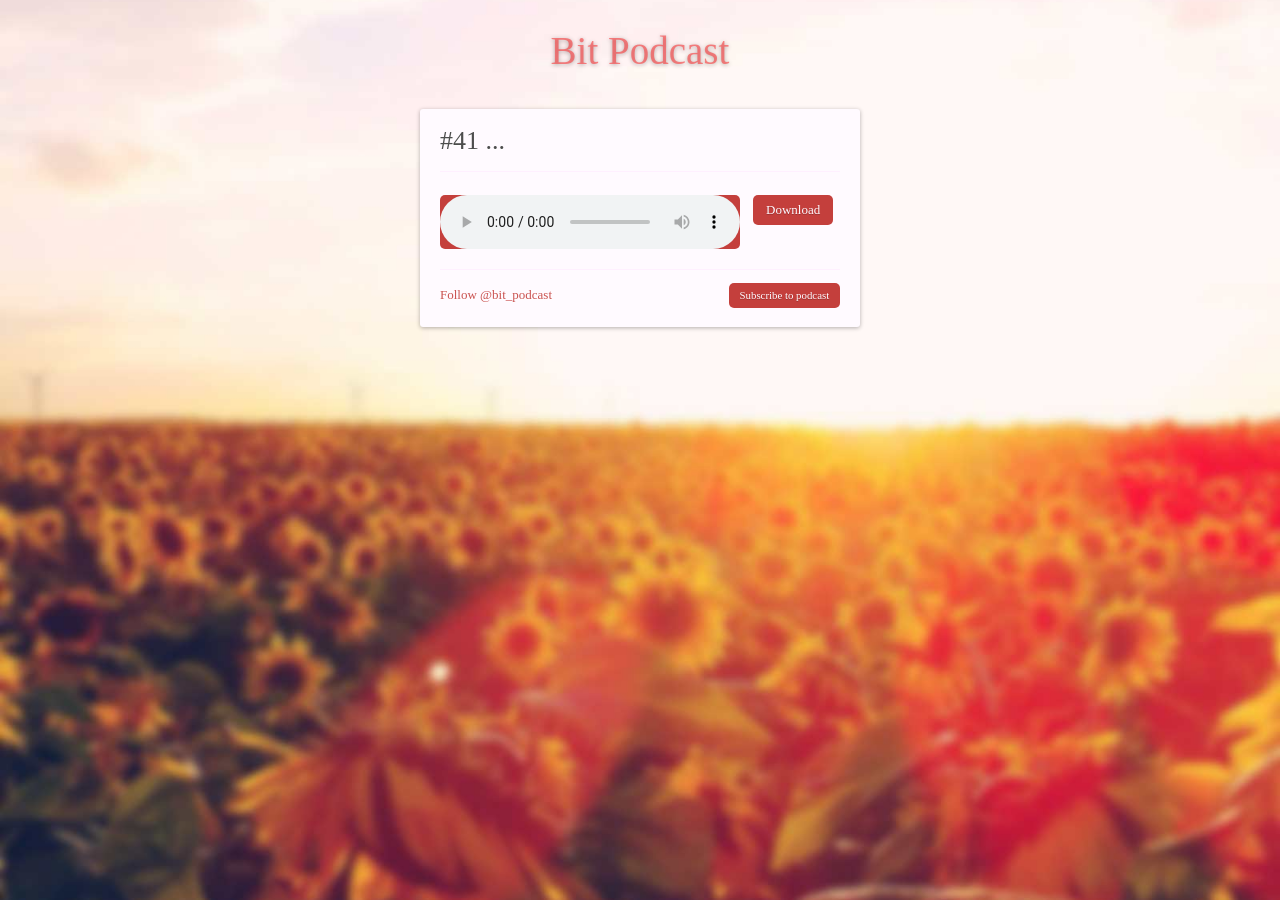
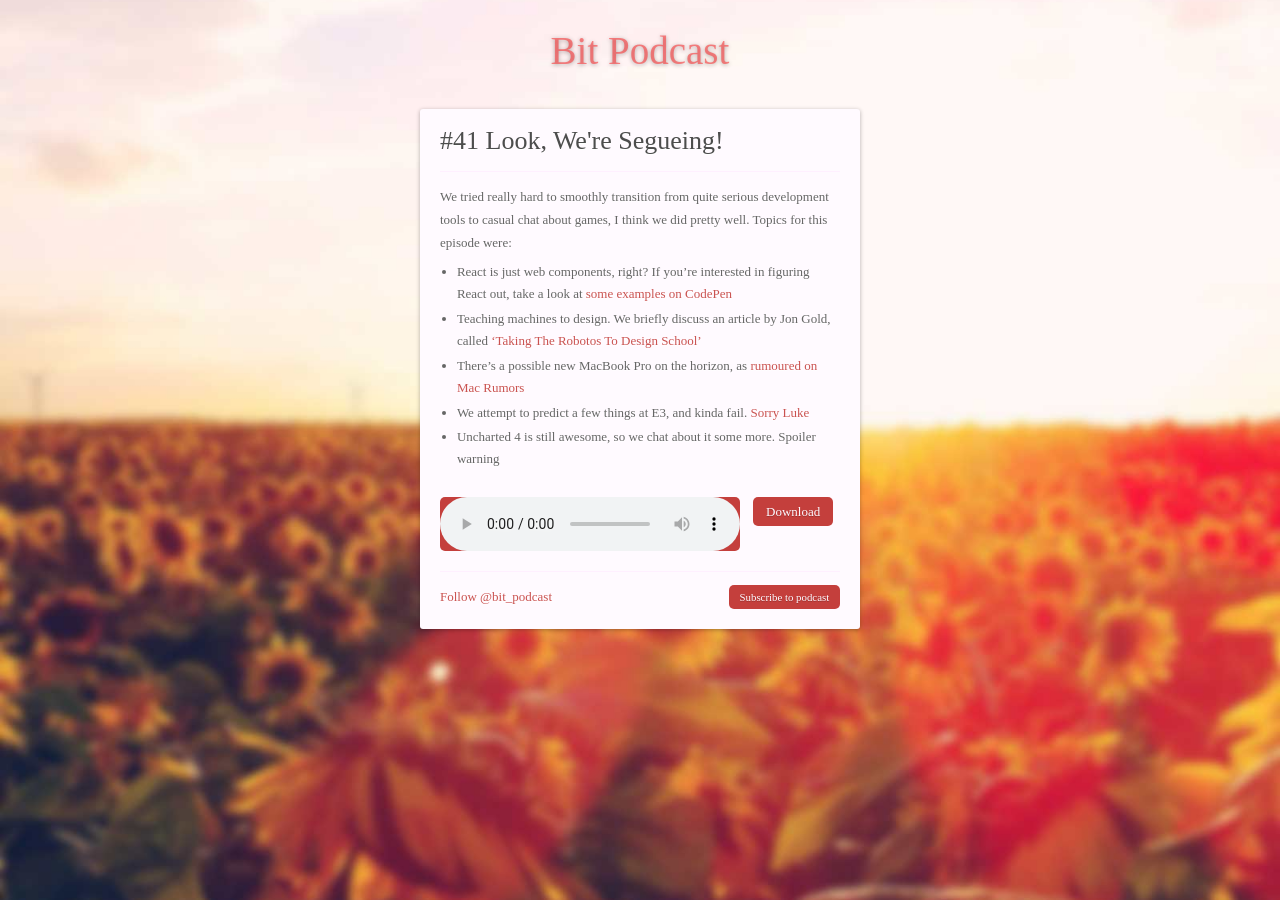
Before and after one commit to benjaminreid/bitpodcast.com, a Jekyll site: the page built from _posts/2016-06-03-episode-41.md, in a window 1280 px wide. Built offline with Jekyll 4.4.1, drawn with Linux system fonts in a browser that asks for light colours; some web fonts are replaced; comment, search, counter and statistics services are not loaded.

Commit message:
Notes added :pencil:

```diff
--- a/_posts/2016-06-03-episode-41.md
+++ b/_posts/2016-06-03-episode-41.md
@@ -1,9 +1,17 @@
 ---
 layout: post
-title: "#41 ..."
+title: "#41 Look, We're Segueing!"
 date: 2016-06-03 00:00:00
 file: //s3-eu-west-1.amazonaws.com/bitpodcasts/episode-41.mp3
 file_itunes: //s3-eu-west-1.amazonaws.com/bitpodcasts/episode-41-itunes.m4a
-excerpt: ""
+excerpt: "We tried really hard to smoothly transition from quite serious development tools to casual chat about games"
 duration: "42:28"
 ---
+
+We tried really hard to smoothly transition from quite serious development tools to casual chat about games, I think we did pretty well. Topics for this episode were:
+
+- React is just web components, right? If you're interested in figuring React out, take a look at [some examples on CodePen](http://codepen.io/search/pens?q=React&limit=all&type=type-pens)
+- Teaching machines to design. We briefly discuss an article by Jon Gold, called ['Taking The Robotos To Design School'](http://www.jon.gold/2016/05/robot-design-school/)
+- There's a possible new MacBook Pro on the horizon, as [rumoured on Mac Rumors](http://www.macrumors.com/2016/05/31/macbook-pro-leaked-photos-oled-touch-panel/)
+- We attempt to predict a few things at E3, and kinda fail. [Sorry Luke](https://twitter.com/Mr_Luke/status/738460877482041344)
+- Uncharted 4 is still awesome, so we chat about it some more. **Spoiler warning**
```
